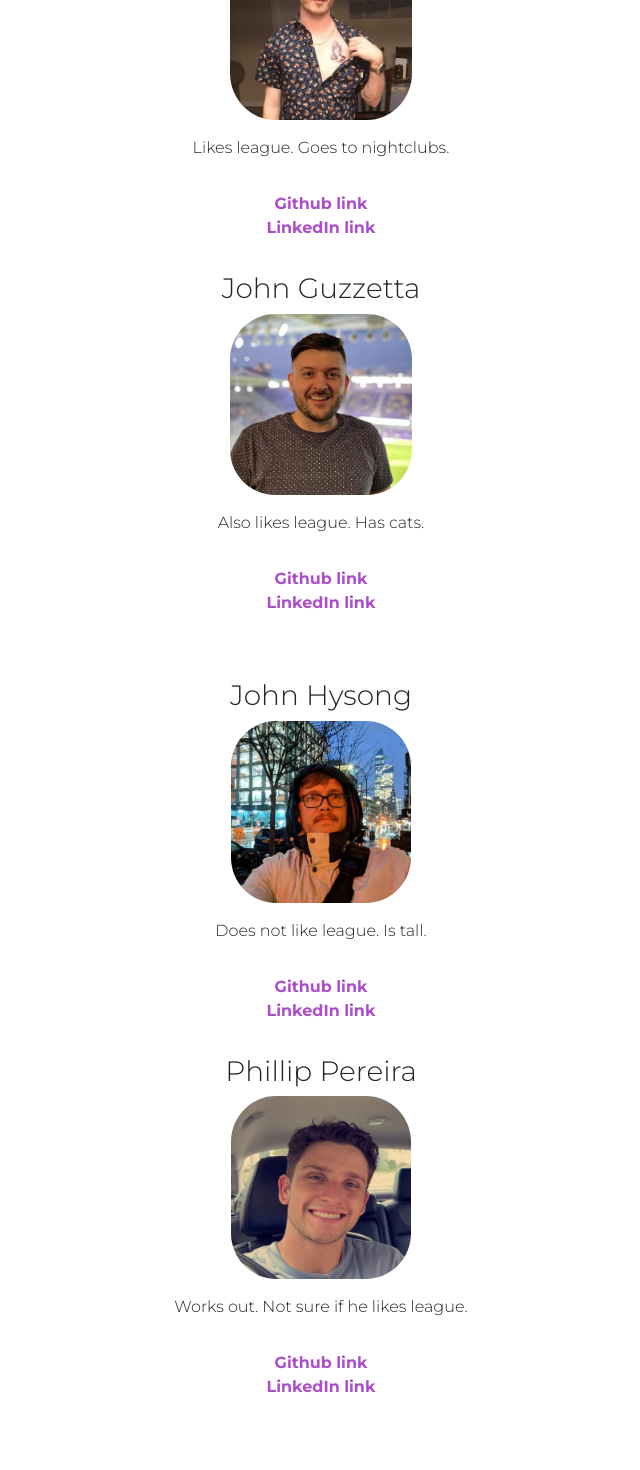
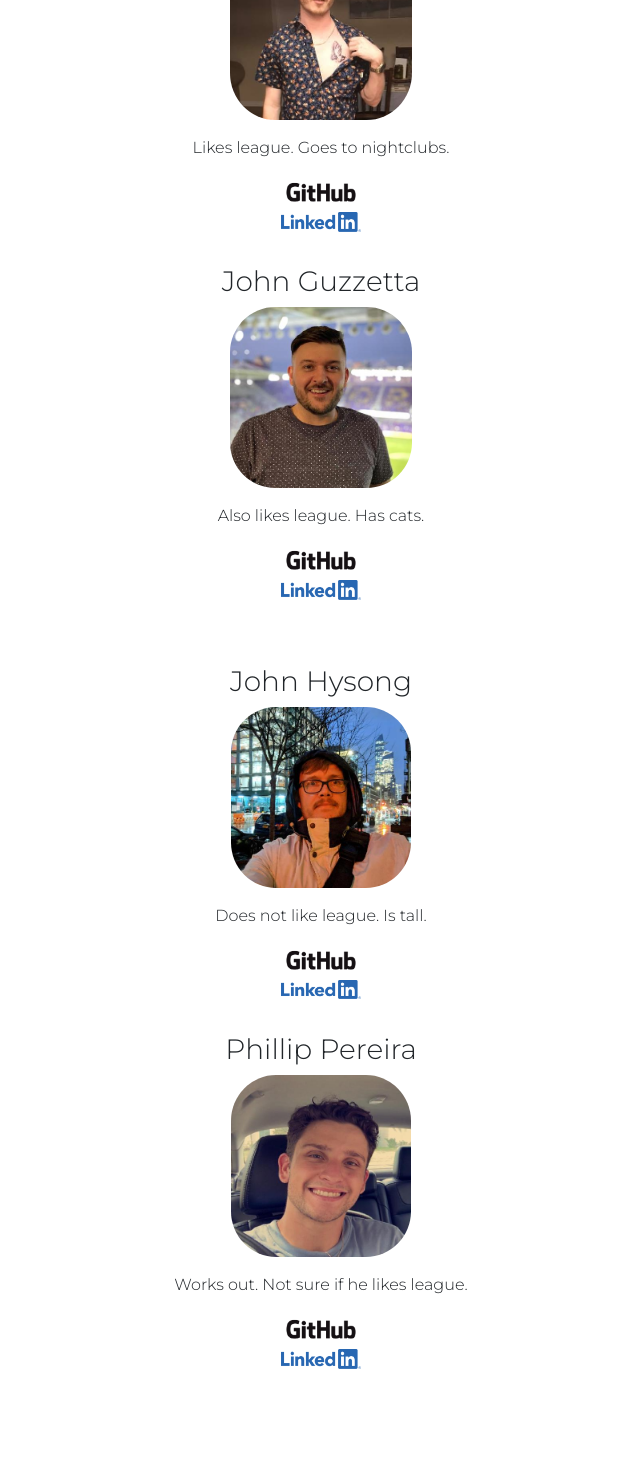
Before and after one commit to Guzzemetti/private-practice, a React (Create React App) app in the folder client/: page /about in a window 1280 px wide. Shown: the part 440-1910 px from the top of the page, without its empty margins (319-959 px from the left). Built offline with nearby package versions, Linux system fonts and the light colour scheme.

Commit message:
added github linkedin logo links to about

```diff
--- a/client/src/components/About/About.js
+++ b/client/src/components/About/About.js
@@ -8,6 +8,8 @@ import Austin from '../../assets/about/austin.png';
 import JohnG from '../../assets/about/johnG.png';
 import JohnH from '../../assets/about/johnH.png';
 import Phillip from '../../assets/about/phillip.png';
+import LIlogo from '../../assets/about/LinkedIn_logo.png'
+import GHlogo from '../../assets/about/GitHub_logo.png'
 import { Link } from "react-router-dom";
 
 
@@ -25,14 +27,14 @@ const About = () => {
                                     <h3 className="aboutNames">Austin Donovan</h3>
                                     <img src={Austin} className="aboutMe-img" alt="Austin" />
                                     <p className="aboutDescriptions">Likes league. Goes to nightclubs.</p>
-                                    <div className="about-linkz"><a href="https://github.com/AustinLD" target="_blank">Github link</a></div>
-                                    <div className="about-linkz"><a href="https://www.linkedin.com/in/austin-donovan-b39151102/" target="_blank">LinkedIn link</a></div>
+                                    <div className="about-linkz"><a href="https://github.com/AustinLD" target="_blank"><img src={GHlogo}></img></a></div>
+                                    <div className="about-linkz"><a href="https://www.linkedin.com/in/austin-donovan-b39151102/" target="_blank"><img src={LIlogo}></img></a></div>
                                     {/* ------------------------------------------ */}
                                     <h3 className="aboutNames">John Guzzetta</h3>
                                     <img src={JohnG} className="aboutMe-img" alt="JohnG" />
                                     <p className="aboutDescriptions">Also likes league. Has cats.</p>
-                                    <div className="about-linkz"><a href="https://github.com/guzzemetti" target="_blank">Github link</a></div>
-                                    <div className="about-linkz"><a href="https://www.linkedin.com/in/johnguzzettaiv/" target="_blank">LinkedIn link</a></div>
+                                    <div className="about-linkz"><a href="https://github.com/guzzemetti" target="_blank"><img src={GHlogo}></img></a></div>
+                                    <div className="about-linkz"><a href="https://www.linkedin.com/in/johnguzzettaiv/" target="_blank"><img src={LIlogo}></img></a></div>
                                 </div>
                             </div>
                         </div>
@@ -42,14 +44,14 @@ const About = () => {
                                     <h3 className="aboutNames">John Hysong</h3>
                                     <img src={JohnH} className="aboutMe-img" alt="JohnH" />
                                     <p className="aboutDescriptions">Does not like league. Is tall.</p>
-                                    <div className="about-linkz"><a href="https://github.com/guzzemetti" target="_blank">Github link</a></div>
-                                    <div className="about-linkz"><a href="https://www.linkedin.com/in/johnguzzettaiv/" target="_blank">LinkedIn link</a></div>
+                                    <div className="about-linkz"><a href="https://github.com/johnatticus" target="_blank"><img src={GHlogo}></img></a></div>
+                                    <div className="about-linkz"><a href="https://www.linkedin.com/in/johnhysong/" target="_blank"><img src={LIlogo}></img></a></div>
                                     {/* ------------------------------------------ */}
                                     <h3 className="aboutNames">Phillip Pereira</h3>
                                     <img src={Phillip} className="aboutMe-img" alt="Phillip" />
                                     <p className="aboutDescriptions">Works out. Not sure if he likes league.</p>
-                                    <div className="about-linkz"><a href="https://github.com/guzzemetti" target="_blank">Github link</a></div>
-                                    <div className="about-linkz"><a href="https://www.linkedin.com/in/johnguzzettaiv/" target="_blank">LinkedIn link</a></div>
+                                    <div className="about-linkz"><a href="https://github.com/phillip48" target="_blank"><img src={GHlogo}></img></a></div>
+                                    <div className="about-linkz"><a href="https://www.linkedin.com/in/phillip-pereira-719985232/" target="_blank"><img src={LIlogo}></img></a></div>
                                 </div>
                             </div>
                         </div>
--- a/client/src/components/About/aboutStyle.css
+++ b/client/src/components/About/aboutStyle.css
@@ -35,11 +35,18 @@
     text-align: center;
 }
 
+.about-linkz img {
+    width: 80px;
+    height: auto;
+
+}
+
 .about-linkz a {
     text-decoration: none;
     font-weight: 700;
     color: #ab4ec7;
 }
+
 /* !! Still need to make images responsive !! */
 .aboutMe-img {
     width: 60%;
@@ -52,7 +59,7 @@
 }
 
 .aboutDescriptions {
-    padding: 1rem;
+    padding-top: 1rem;
 }
 
 #pics{
```
Also changed, not shown: client/src/assets/about/GitHub_logo.png (added), client/src/assets/about/LinkedIn_logo.png (added).
